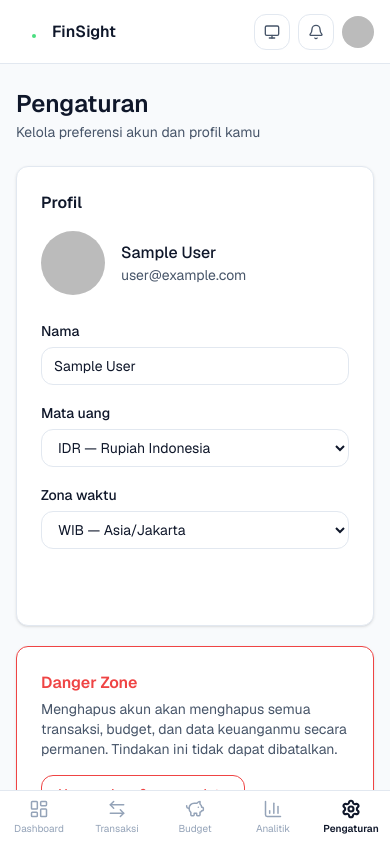
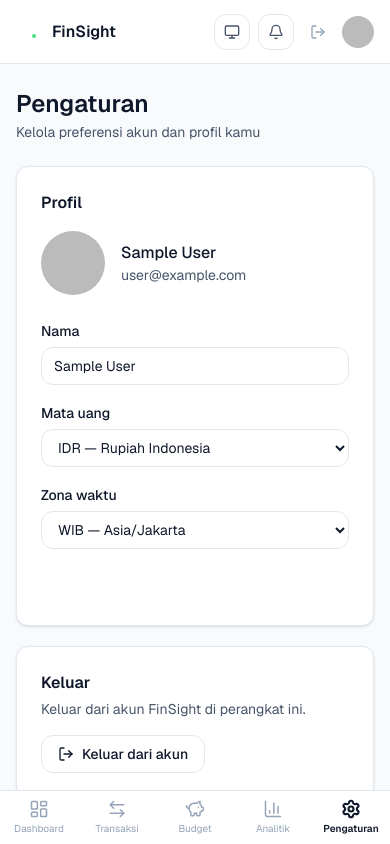
Before and after one commit to afifn11/finsight, a Next.js app: page /settings in a window 390 px wide. Built offline with nearby package versions, Linux system fonts and the light colour scheme; no server answers; the database is empty; sample sign-in values are in the browser's storage.

Commit message:
feat: add logout button to mobile header and settings page

```diff
--- a/components/settings/SettingsForm.tsx
+++ b/components/settings/SettingsForm.tsx
@@ -2,7 +2,7 @@
 'use client'
 
 import { useState } from 'react'
-import { Loader2, AlertTriangle } from 'lucide-react'
+import { Loader2, AlertTriangle, LogOut } from 'lucide-react'
 import { useForm } from 'react-hook-form'
 import { zodResolver } from '@hookform/resolvers/zod'
 import { toast } from 'sonner'
@@ -162,6 +162,24 @@ export function SettingsForm({ user }: Props) {
         </form>
       </div>
 
+      {/* Logout card */}
+      <div className="card p-6">
+        <h2 className="font-semibold mb-1" style={{ color: 'var(--text-primary)' }}>
+          Keluar
+        </h2>
+        <p className="text-sm mb-4" style={{ color: 'var(--text-secondary)' }}>
+          Keluar dari akun FinSight di perangkat ini.
+        </p>
+        <button
+          onClick={() => signOut({ callbackUrl: '/login' })}
+          className="flex items-center gap-2 px-4 py-2 rounded-lg text-sm font-medium border transition-colors hover:opacity-80"
+          style={{ borderColor: 'var(--border-default)', color: 'var(--text-primary)' }}
+        >
+          <LogOut className="w-4 h-4" />
+          Keluar dari akun
+        </button>
+      </div>
+
       {/* Danger zone */}
       <div
         className="card p-6 border"
--- a/components/shared/Header.tsx
+++ b/components/shared/Header.tsx
@@ -2,8 +2,9 @@
 'use client'
 
 import { useState, useEffect } from 'react'
+import { signOut } from 'next-auth/react'
 import Link from 'next/link'
-import { Bell } from 'lucide-react'
+import { Bell, LogOut } from 'lucide-react'
 import { ThemeToggle } from './ThemeToggle'
 import { getInitials, getBudgetStatus, formatCurrencyShort } from '@/lib/utils'
 import type { BudgetWithCategory } from '@/types'
@@ -226,6 +227,16 @@ export function Header({ user }: HeaderProps) {
           )}
         </div>
 
+        {/* Logout button — mobile only */}
+        <button
+          onClick={() => signOut({ callbackUrl: '/login' })}
+          className="flex md:hidden items-center justify-center w-8 h-8 rounded-lg transition-colors hover:opacity-70"
+          style={{ color: 'var(--text-muted)' }}
+          title="Keluar"
+        >
+          <LogOut className="w-4 h-4" />
+        </button>
+
         {/* Avatar */}
         {user.image ? (
           <img
```
